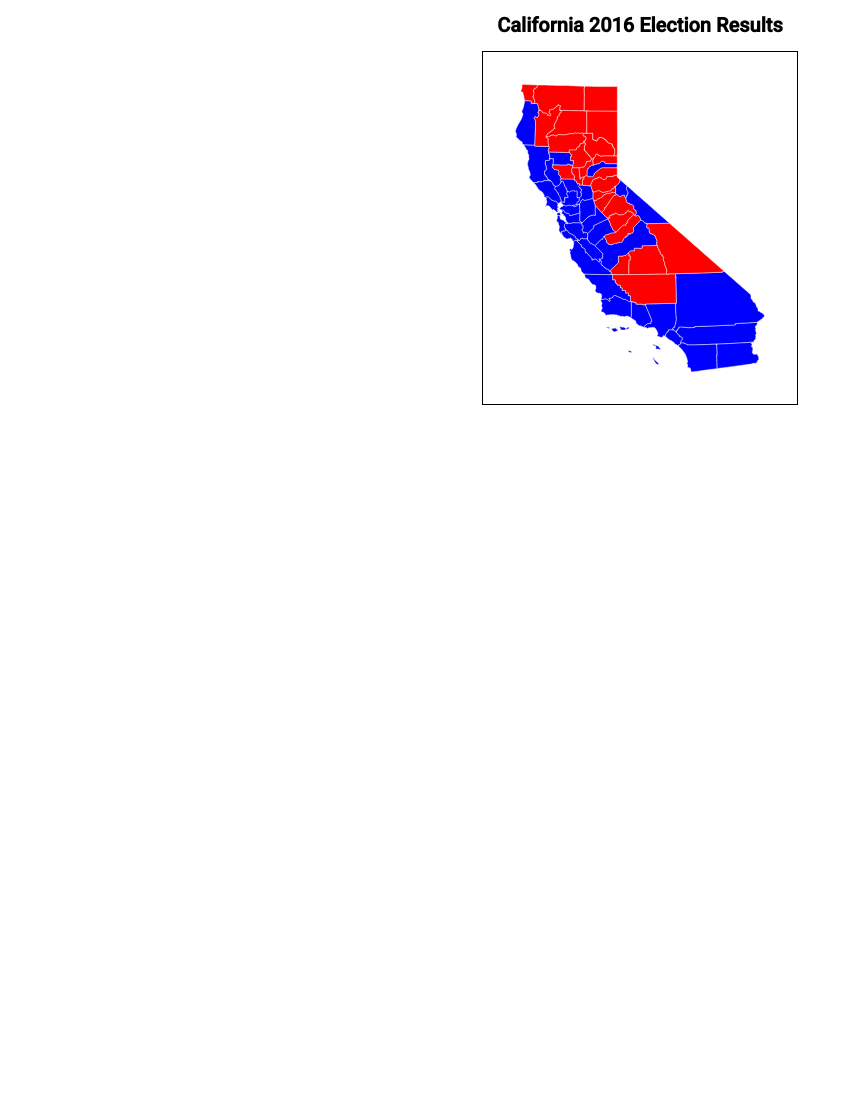
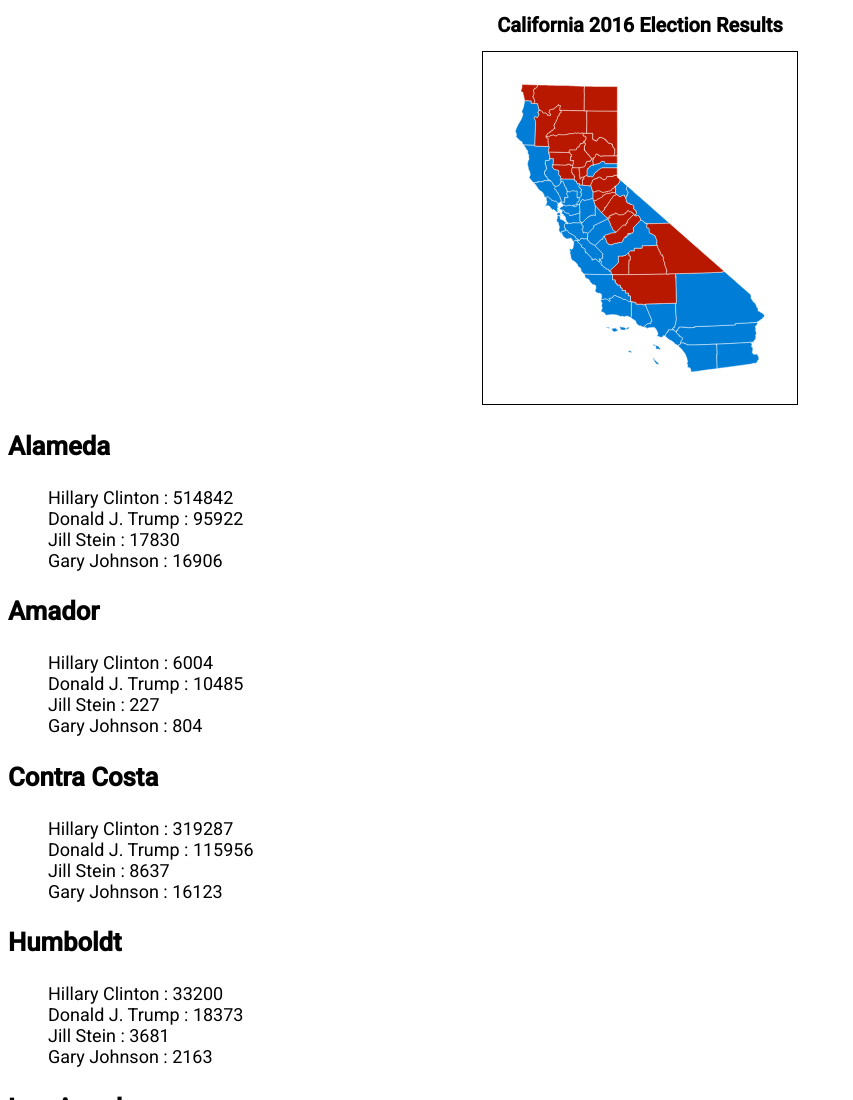
Before and after one commit to rekhers/california-elections, a website built with Parcel: page src/index.html in a window 1280 px wide. Shown: the top 1100 px of the page, without its empty margins (0-853 px from the left). Before the commit the page ends 800 px from the top, so only its background shows below. Built offline with nearby package versions, Linux system fonts and the light colour scheme.

Commit message:
add card data

```diff
--- a/src/data/ca-fips.csv
+++ b/src/data/ca-fips.csv
@@ -9,7 +9,7 @@ fips,county
 06015,Del Norte
 06017,El Dorado
 06019,Fresno
-06021,Glenns
+06021,Glenn
 06023,Humboldt
 06025,Imperial
 06027,Inyo
--- a/src/index.html
+++ b/src/index.html
@@ -10,6 +10,7 @@
 <body>
     <h1> California 2016 Election Results </h1>
     <div class="svg-container"></div>
+    <div class="card-container"></div>
     <script src="/js/script.js"></script>
 </body>
 </html>
--- a/src/js/script.js
+++ b/src/js/script.js
@@ -2,22 +2,28 @@ import "babel-polyfill";
 import * as d3 from "d3";
 
 /*
-* Initialize the map
+*
+* Initialize the map by awaiting our three data files
+*
 */
 async function init () {
-   const svg = await insertSVG();
+   await insertSVG();
    const data = await d3.csv('/data/ca-votes.csv');
    const fips = await d3.csv('/data/ca-fips.csv');
 
    handleData(data, fips);
 }
 
+
+/*
+*
+* Rolls up data, adds fips code, rolls it up once more such that its keyed by fips
+*
+*/
 function handleData(data, fips) {
-   //rollup data by county
    const counties = d3.nest()
    .key((d) => { return d.county; })
    .object(data);
-
 
    const matched = fips.map((f) => {
       const name = f.county.trim();
@@ -27,7 +33,6 @@ function handleData(data, fips) {
    const newMatched = d3.nest()
       .key((d) => { return d.fips})
       .object(matched)
-
 
    buildMap(newMatched);
 }
@@ -48,6 +53,21 @@ function insertSVG () {
     })
 }
 
+function buildCards(county) {
+   console.log(county)
+   const cardContainer = document.querySelector(".card-container");
+   const card = document.createElement('div');
+   cardContainer.appendChild(card);
+   card.innerHTML = `<h3 class="cardTitle"> ${county[0].name} </h3>
+   <ul class="list">
+    <li> ${county[0].votes[0].candidate} : ${county[0].votes[0].votes}  </li>
+    <li> ${county[0].votes[1].candidate} : ${county[0].votes[1].votes}  </li>
+    <li> ${county[0].votes[2].candidate} : ${county[0].votes[2].votes}  </li>
+    <li> ${county[0].votes[3].candidate} : ${county[0].votes[3].votes}  </li>
+   </ul>`
+
+   }
+
 function getColor(county) {
    const results = county[0].votes;
    const lookup = {};
@@ -60,10 +80,17 @@ function getColor(county) {
       })
    }
 
+   /*
+   *
+   * Return red if Trump won, blue if Clinton won, and orange if neither won
+   *
+   */
    if(parseInt(lookup[republican]) > parseInt(lookup[democrat])) {
-      return "red"
+      return "rgb(184, 24, 0)"
+   } else if(parseInt(lookup[democrat]) > parseInt(lookup[republican])) {
+      return "rgb(0, 125, 214)"
    } else {
-      return "blue"
+      return "orange"
    }
 }
 
@@ -78,6 +105,7 @@ function buildMap(data) {
   [...paths].forEach((path) => {
       const color = getColor(data[path.id]);
       document.getElementById(path.id).setAttribute('fill', color);
+      buildCards(data[path.id]);
   })
 
 }
--- a/src/scss/base.scss
+++ b/src/scss/base.scss
@@ -35,3 +35,17 @@ path {
         fill: blue;
     }
 }
+
+.card-container {
+    display: flex;
+    flex-direction: column;
+}
+
+ul {
+    list-style-type: none;
+    display: flex;
+    flex-direction: column;
+    font-size: 18px;
+    font-weight: 400;
+    margin: 0 auto;
+}
```
Also changed, not shown: dist/index.html.
